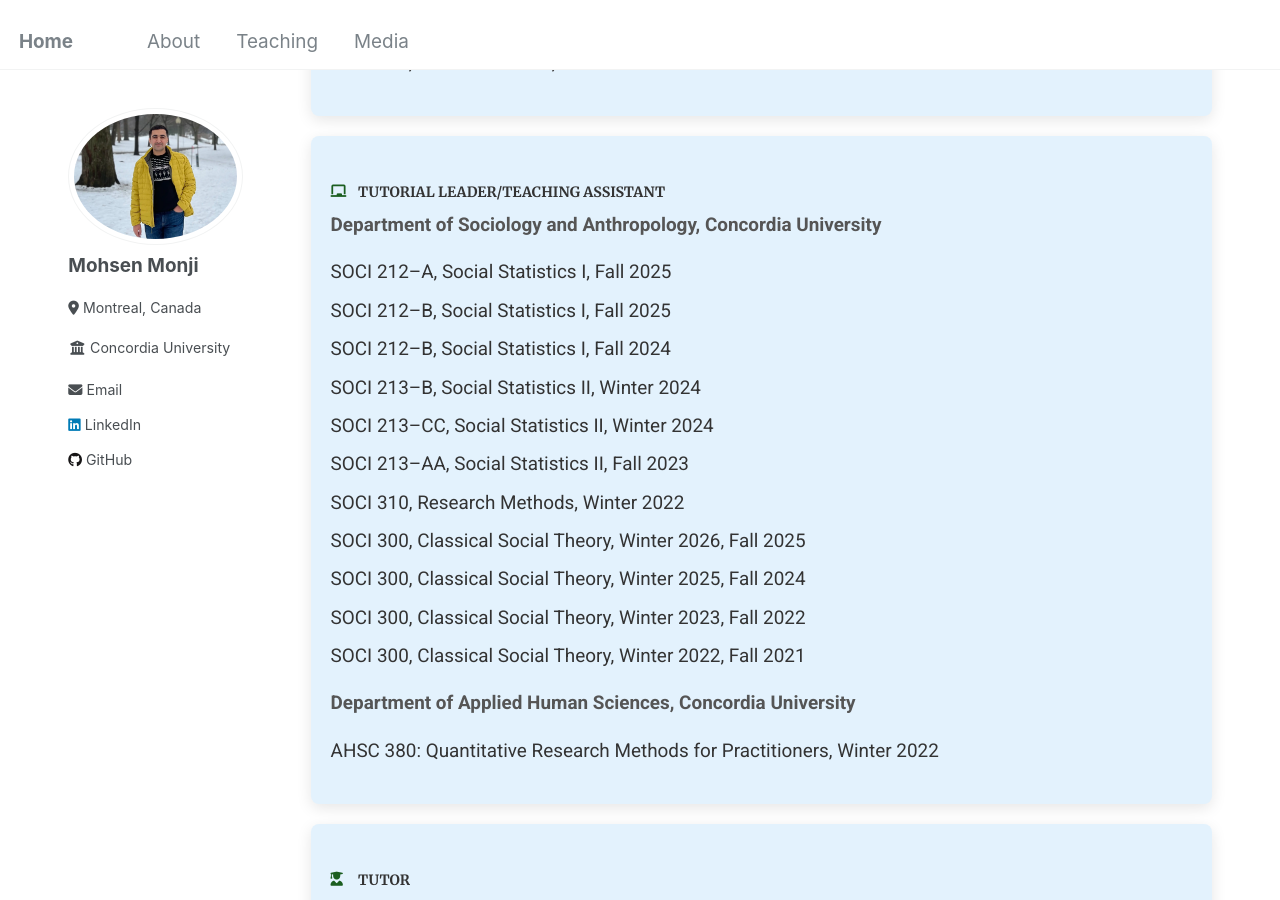
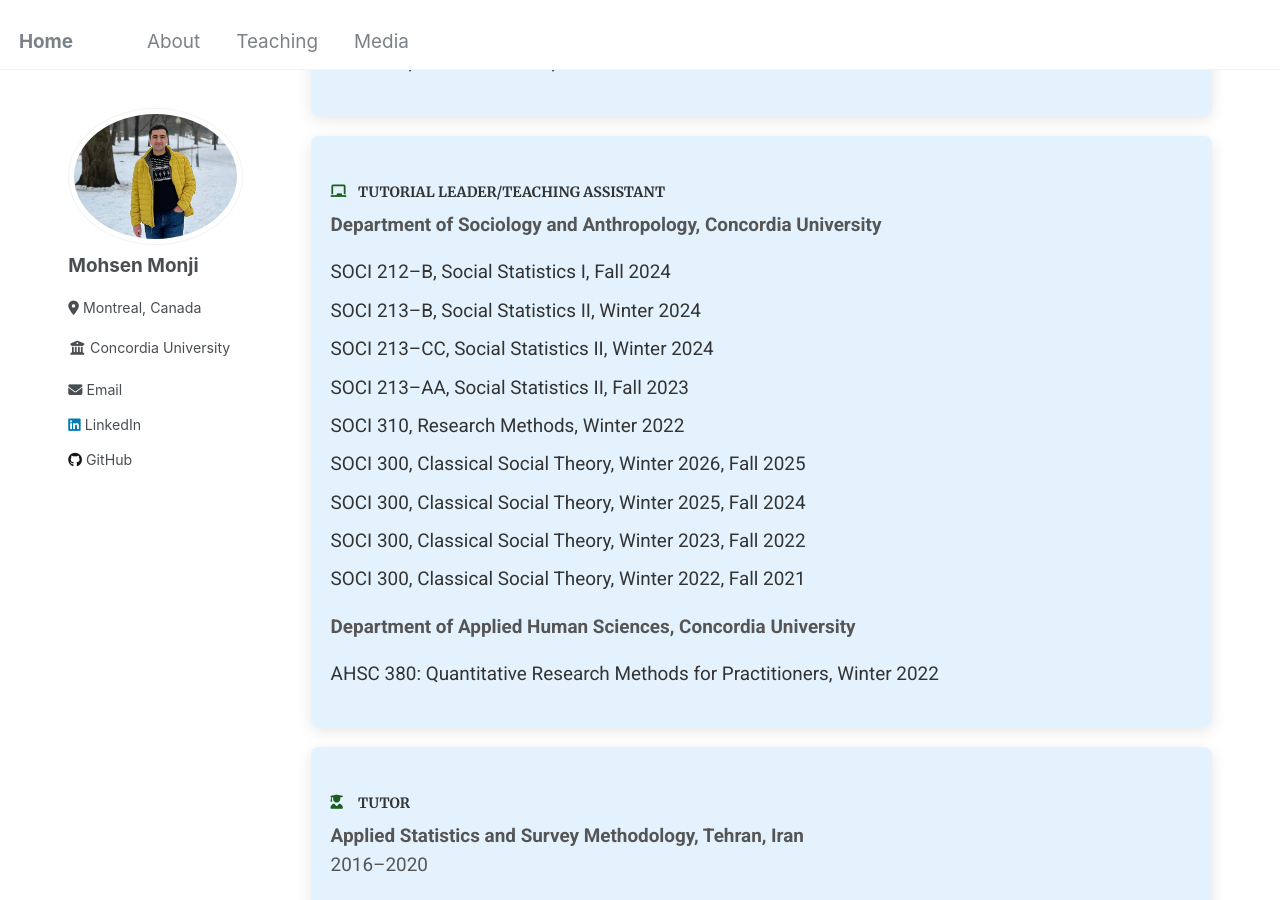
Before and after one commit to Mohsnmonji/mohsnmonji.github.io, a Jekyll site: the page built from _pages/teaching.md, in a window 1280 px wide and 900 px high, scrolled down 685 px. Built offline with Jekyll 4.4.1, drawn with Linux system fonts in a browser that asks for light colours.

Commit message:
Update teaching.md

```diff
--- a/_pages/teaching.md
+++ b/_pages/teaching.md
@@ -92,8 +92,6 @@ author_profile: true
 
 <p><strong>Department of Sociology and Anthropology, Concordia University</strong></p>
 <ul>
-  <li>SOCI 212–A, Social Statistics I, Fall 2025</li>
-  <li>SOCI 212–B, Social Statistics I, Fall 2025</li>
   <li>SOCI 212–B, Social Statistics I, Fall 2024</li>
   <li>SOCI 213–B, Social Statistics II, Winter 2024</li>
   <li>SOCI 213–CC, Social Statistics II, Winter 2024</li>
```
